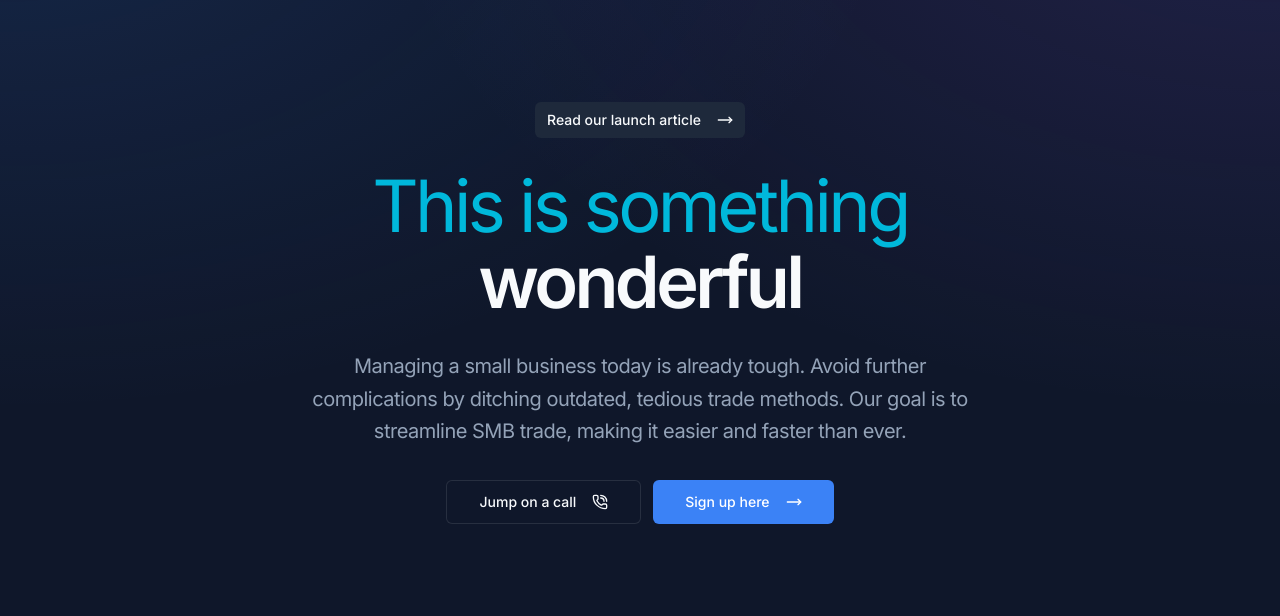
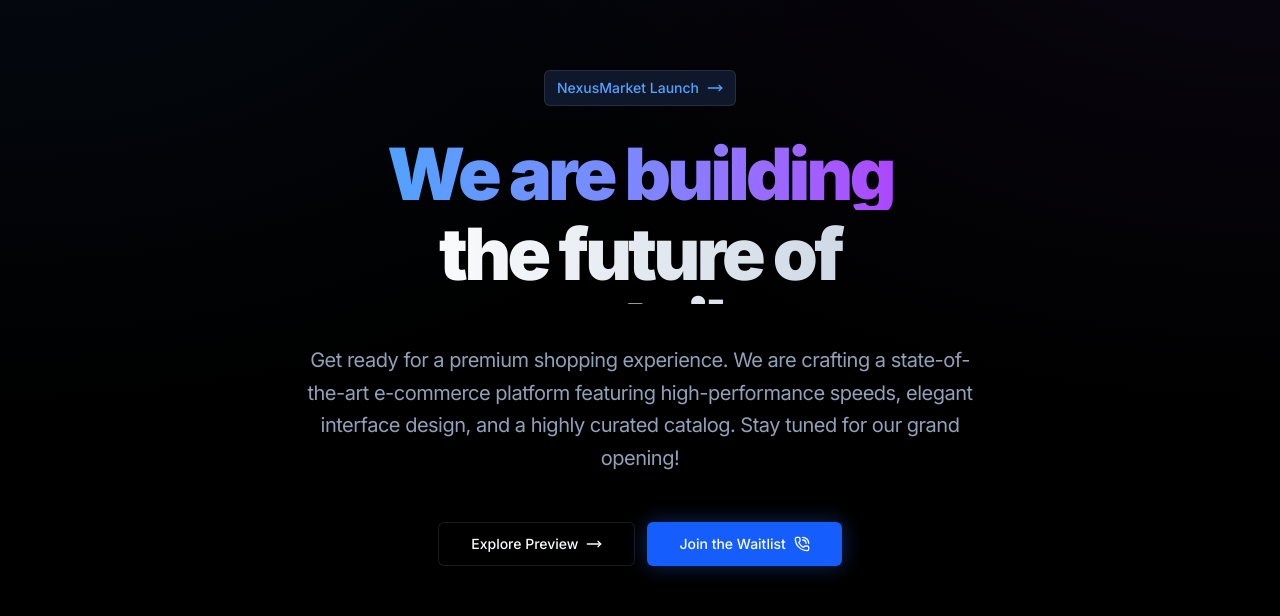
Before and after one commit to shravansumanthanan/ecommerce-backend, a Next.js app in the folder frontend/: page / in a window 1280 px wide. Shown: the part 154-770 px from the top of the page. Built offline with nearby package versions, Linux system fonts and the light colour scheme; no server answers.

Commit message:
style(ui): update font to black background and hero to coming soon copy

```diff
--- a/frontend/src/app/globals.css
+++ b/frontend/src/app/globals.css
@@ -1,22 +1,22 @@
 @import "tailwindcss";
 
 @theme {
-  --color-background: #0f172a;
+  --color-background: #000000;
   --color-foreground: #f8fafc;
   --color-primary: #3b82f6;
   --color-primary-foreground: #ffffff;
-  --color-card: rgba(30, 41, 59, 0.7);
+  --color-card: rgba(20, 20, 25, 0.8);
   --color-card-foreground: #f8fafc;
-  --color-border: rgba(255, 255, 255, 0.1);
+  --color-border: rgba(255, 255, 255, 0.08);
   --color-accent: #8b5cf6;
   --color-accent-foreground: #ffffff;
-  --color-secondary: #1e293b;
+  --color-secondary: #121214;
   --color-secondary-foreground: #f8fafc;
   --color-destructive: #ef4444;
   --color-destructive-foreground: #ffffff;
-  --color-muted: #334155;
+  --color-muted: #1e1e24;
   --color-muted-foreground: #94a3b8;
-  --color-input: rgba(255, 255, 255, 0.1);
+  --color-input: rgba(255, 255, 255, 0.05);
   --color-ring: #3b82f6;
 }
 
@@ -25,8 +25,8 @@
     background-color: var(--color-background);
     color: var(--color-foreground);
     background-image:
-      radial-gradient(at 0% 0%, rgba(59, 130, 246, 0.15) 0px, transparent 50%),
-      radial-gradient(at 100% 0%, rgba(139, 92, 246, 0.15) 0px, transparent 50%);
+      radial-gradient(at 0% 0%, rgba(59, 130, 246, 0.08) 0px, transparent 50%),
+      radial-gradient(at 100% 0%, rgba(139, 92, 246, 0.08) 0px, transparent 50%);
     background-attachment: fixed;
     min-height: 100vh;
   }
--- a/frontend/src/app/layout.tsx
+++ b/frontend/src/app/layout.tsx
@@ -3,7 +3,10 @@ import { Inter } from "next/font/google";
 import "./globals.css";
 import Navbar from "@/components/Navbar";
 
-const inter = Inter({ subsets: ["latin"] });
+const inter = Inter({
+  subsets: ["latin"],
+  weight: ["300", "400", "500", "600", "700", "900"]
+});
 
 export const metadata: Metadata = {
   title: "NexusMarket | Premium E-Commerce",
--- a/frontend/src/components/ui/animated-hero.tsx
+++ b/frontend/src/components/ui/animated-hero.tsx
@@ -8,7 +8,7 @@ import { Button } from "@/components/ui/button";
 function Hero() {
   const [titleNumber, setTitleNumber] = useState(0);
   const titles = useMemo(
-    () => ["amazing", "new", "wonderful", "beautiful", "smart"],
+    () => ["something cool", "coming soon", "the future of retail", "next-gen shopping"],
     []
   );
 
@@ -26,22 +26,24 @@ function Hero() {
   return (
     <div className="w-full">
       <div className="container mx-auto">
-        <div className="flex gap-8 py-20 lg:py-40 items-center justify-center flex-col">
+        <div className="flex gap-8 py-20 lg:py-32 items-center justify-center flex-col">
           <div>
-            <Button variant="secondary" size="sm" className="gap-4">
-              Read our launch article <MoveRight className="w-4 h-4" />
+            <Button variant="secondary" size="sm" className="gap-2 bg-slate-900 border border-white/10 text-blue-400 hover:text-blue-300">
+              NexusMarket Launch <MoveRight className="w-4 h-4" />
             </Button>
           </div>
-          <div className="flex gap-4 flex-col">
-            <h1 className="text-5xl md:text-7xl max-w-2xl tracking-tighter text-center font-regular">
-              <span className="text-cyan-500">This is something</span>
-              <span className="relative flex w-full justify-center overflow-hidden text-center md:pb-4 md:pt-1">
+          <div className="flex gap-4 flex-col items-center">
+            <h1 className="text-5xl md:text-7xl max-w-4xl tracking-tighter text-center font-black flex flex-col items-center gap-2">
+              <span className="bg-clip-text text-transparent bg-gradient-to-r from-blue-400 via-indigo-400 to-purple-500">
+                We are building
+              </span>
+              <span className="relative flex w-full justify-center overflow-hidden text-center h-[1.2em] text-white">
                 &nbsp;
                 {titles.map((title, index) => (
                   <motion.span
                     key={index}
-                    className="absolute font-semibold"
-                    initial={{ opacity: 0, y: "-100" }}
+                    className="absolute font-black bg-clip-text text-transparent bg-gradient-to-r from-white to-slate-300"
+                    initial={{ opacity: 0, y: "-100%" }}
                     transition={{ type: "spring", stiffness: 50 }}
                     animate={
                       titleNumber === index
@@ -50,7 +52,7 @@ function Hero() {
                             opacity: 1,
                           }
                         : {
-                            y: titleNumber > index ? -150 : 150,
+                            y: titleNumber > index ? "-150%" : "150%",
                             opacity: 0,
                           }
                     }
@@ -61,19 +63,18 @@ function Hero() {
               </span>
             </h1>
 
-            <p className="text-lg md:text-xl leading-relaxed tracking-tight text-muted-foreground max-w-2xl text-center">
-              Managing a small business today is already tough. Avoid further
-              complications by ditching outdated, tedious trade methods. Our
-              goal is to streamline SMB trade, making it easier and faster than
-              ever.
+            <p className="text-lg md:text-xl leading-relaxed tracking-tight text-slate-400 max-w-2xl text-center mt-6">
+              Get ready for a premium shopping experience. We are crafting a state-of-the-art
+              e-commerce platform featuring high-performance speeds, elegant interface design,
+              and a highly curated catalog. Stay tuned for our grand opening!
             </p>
           </div>
-          <div className="flex flex-row gap-3">
-            <Button size="lg" className="gap-4" variant="outline">
-              Jump on a call <PhoneCall className="w-4 h-4" />
+          <div className="flex flex-row gap-3 mt-4">
+            <Button size="lg" className="gap-2 border-white/10 hover:bg-white/5" variant="outline">
+              Explore Preview <MoveRight className="w-4 h-4" />
             </Button>
-            <Button size="lg" className="gap-4">
-              Sign up here <MoveRight className="w-4 h-4" />
+            <Button size="lg" className="gap-2 bg-blue-600 hover:bg-blue-700 text-white shadow-[0_0_20px_rgba(37,99,235,0.4)]">
+              Join the Waitlist <PhoneCall className="w-4 h-4" />
             </Button>
           </div>
         </div>
```
